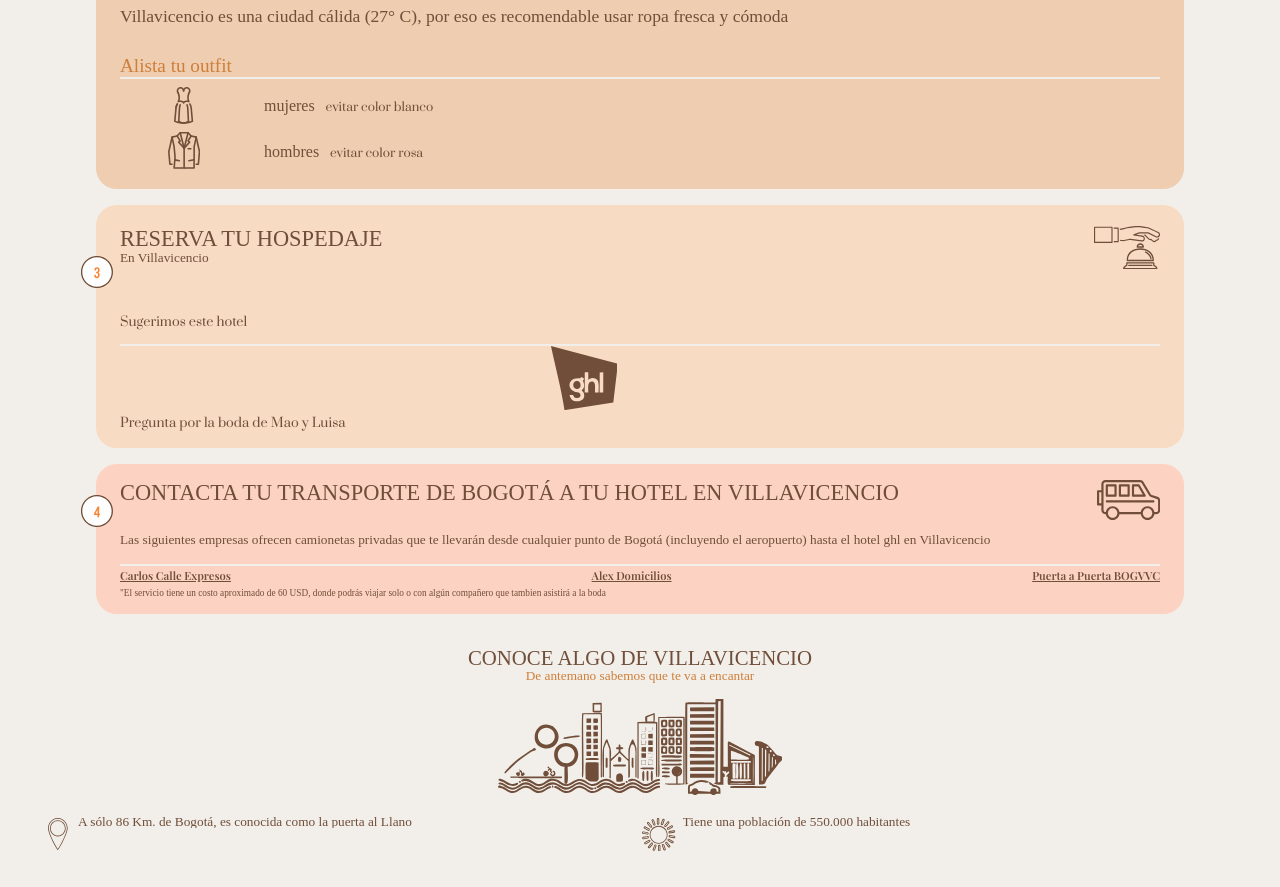
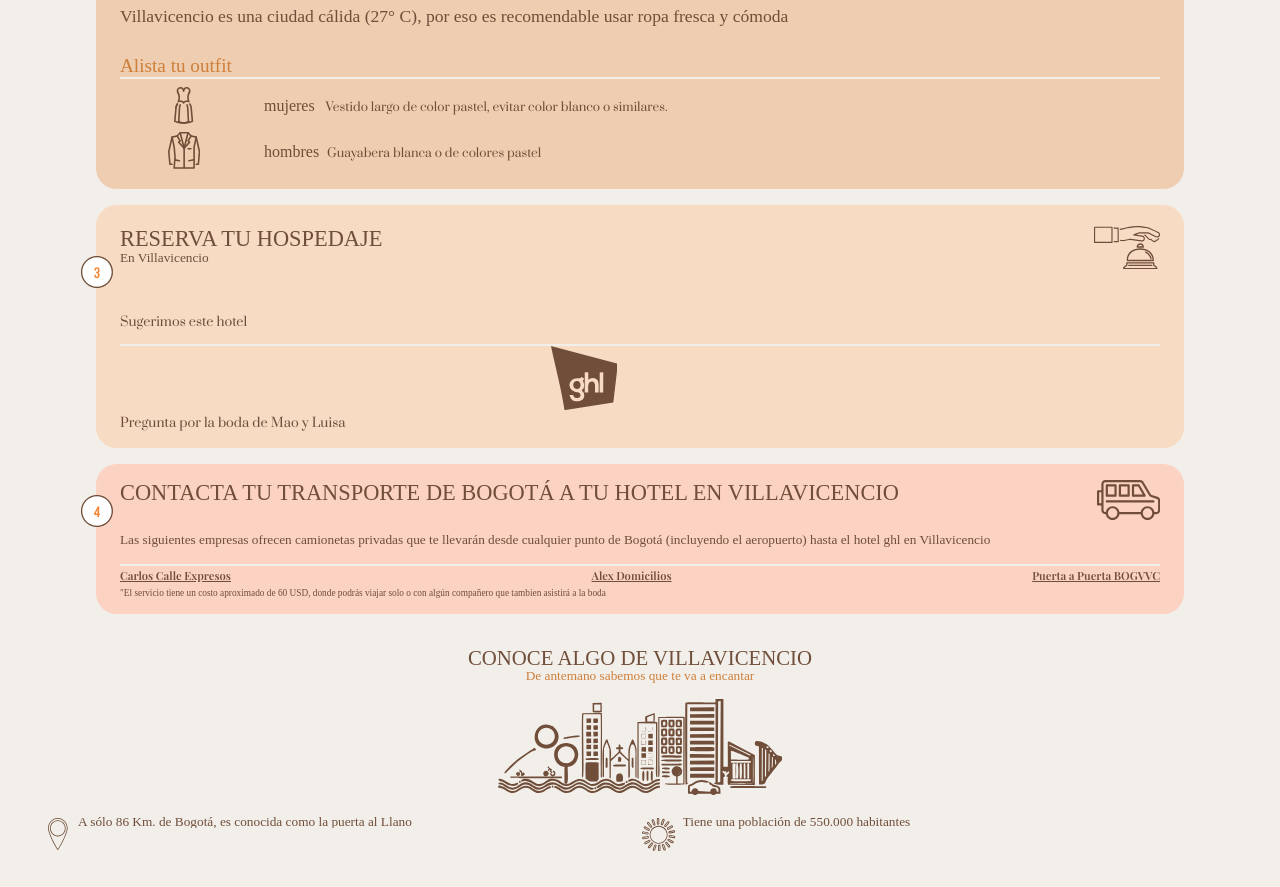
Before and after one commit to julianpinzon2018/boda, a React (Create React App) app: page / in a window 1280 px wide. Shown: the part 1217-2104 px from the top of the page. Built offline with nearby package versions, Linux system fonts and the light colour scheme; a web font is replaced by a local one.

Commit message:
correción con andres

```diff
--- a/src/components/maleta.js
+++ b/src/components/maleta.js
@@ -104,7 +104,8 @@ function Maleta() {
         </div>
         <div className="containerPerson">
           <p className="ropa">
-            <span className="person">mujeres &nbsp;</span> evitar color blanco
+            <span className="person">mujeres &nbsp;</span> Vestido largo de
+            color pastel, evitar color blanco o similares.
           </p>
         </div>
         <div className="iconoPerson">
@@ -113,7 +114,8 @@ function Maleta() {
 
         <div className="containerPerson">
           <p className="ropa">
-            <span className="person">hombres &nbsp;</span> evitar color rosa
+            <span className="person">hombres &nbsp;</span>Guayabera blanca o de
+            colores pastel
           </p>
         </div>
       </div>
```
